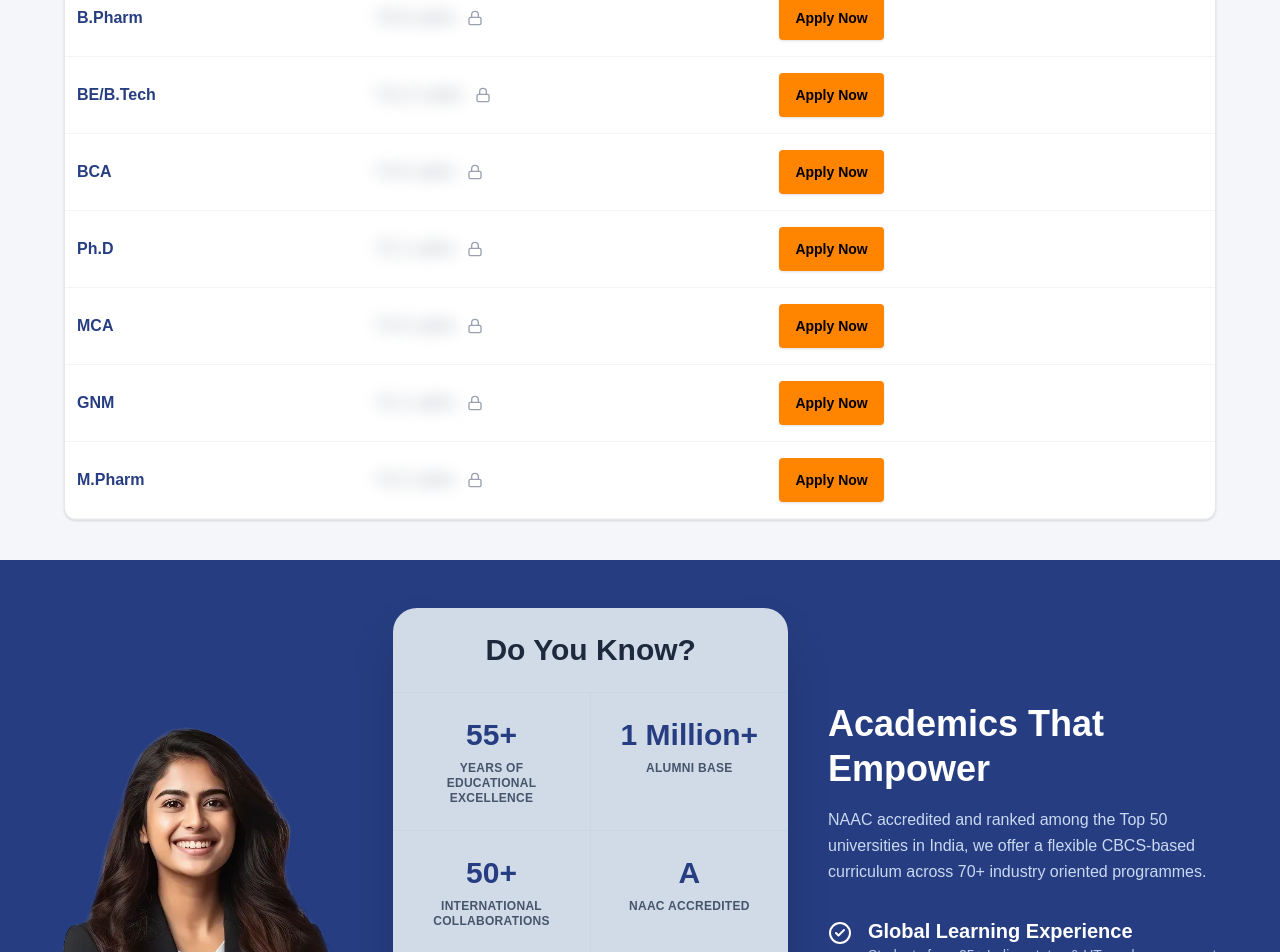
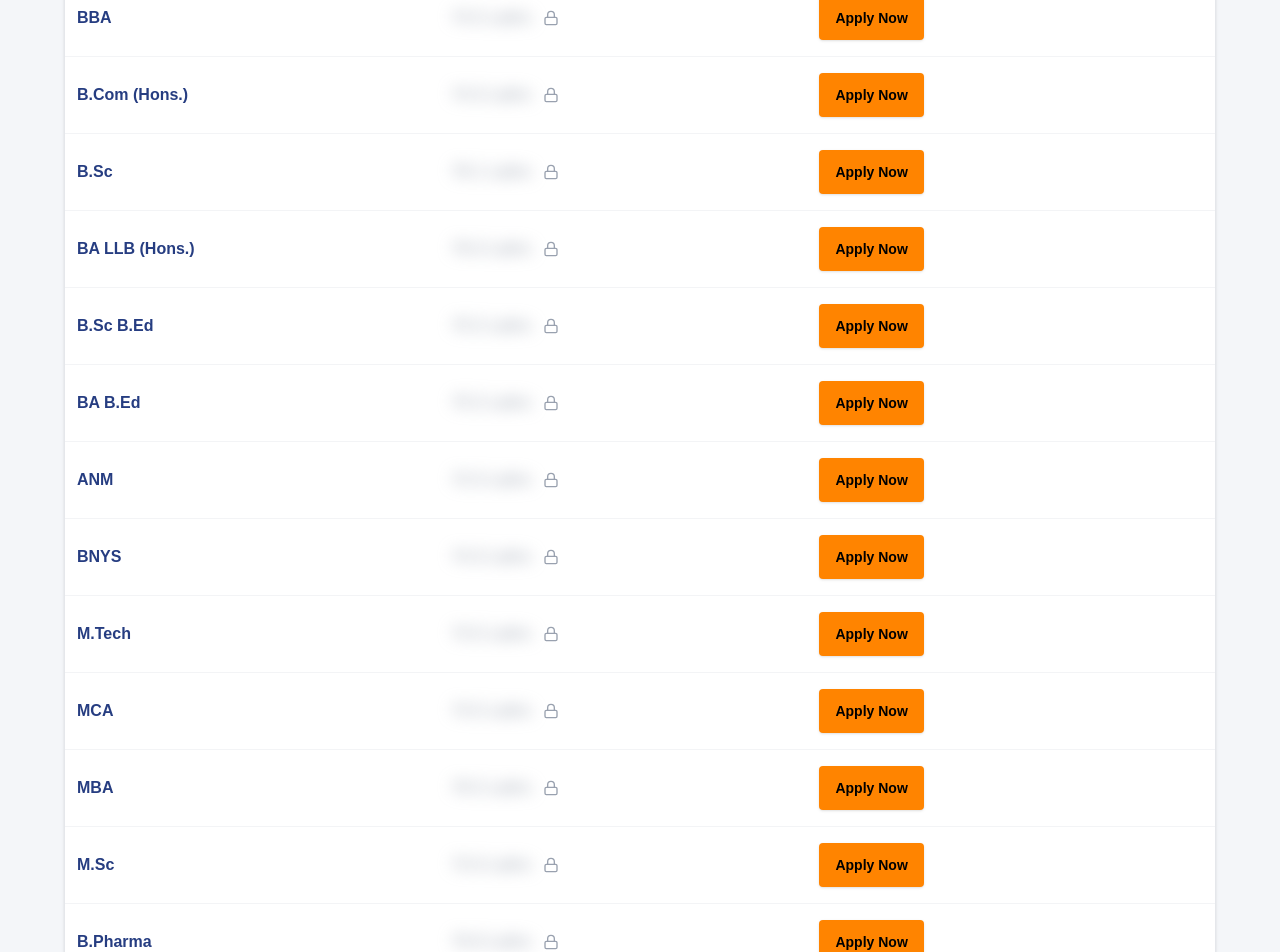
Before and after one commit to aragonani/sanskriti-university, a Next.js app: page /sanskriti-university in a window 1280 px wide. Shown: the part 2080-3032 px from the top of the page. Built offline with nearby package versions, Linux system fonts and the light colour scheme.

Commit message:
change the courses related to sanskriti university

```diff
--- a/components/courses-table.tsx
+++ b/components/courses-table.tsx
@@ -6,17 +6,29 @@ interface Props {
 }
 
 const CoursesTable = ({ handleOpenForm }: Props) => {
+
   const courses = [
-    { name: "B.Sc", fees: "₹8.1 Lakhs", eligibility: "10+2 with 45%", date: "5 Jan-31 Aug 2026" },
-    { name: "BBA", fees: "₹4.5 Lakhs", eligibility: "10+2 with 50%", date: "5 Jan-31 Aug 2026" },
-    { name: "B.Pharm", fees: "₹6.8 Lakhs", eligibility: "10+2 with 55%", date: "5 Jan-31 Aug 2026" },
-    { name: "BE/B.Tech", fees: "₹11.2 Lakhs", eligibility: "10+2 with 55%", date: "5 Jan-31 Aug 2026" },
-    { name: "BCA", fees: "₹3.9 Lakhs", eligibility: "10+2 with 50%", date: "5 Jan-31 Aug 2026" },
-    { name: "Ph.D", fees: "₹2.1 Lakhs", eligibility: "Post Graduation", date: "1 Jan-23 Jan 2026" },
-    { name: "MCA", fees: "₹3.5 Lakhs", eligibility: "Graduation with 50%", date: "5 Jan-31 Aug 2026" },
-    { name: "GNM", fees: "₹2.1 Lakhs", eligibility: "10+2 with 40%", date: "5 Jan-31 Aug 2026" },
-    { name: "M.Pharm", fees: "₹3.2 Lakhs", eligibility: "B.Pharm with 55%", date: "5 Jan-31 Aug 2026" },
-  ];
+  { name: "B.Tech", fees: "₹11.2 Lakhs", eligibility: "10+2 with 55%", date: "5 Jan-31 Aug 2026" },
+  { name: "BCA", fees: "₹3.9 Lakhs", eligibility: "10+2 with 50%", date: "5 Jan-31 Aug 2026" },
+  { name: "BBA", fees: "₹4.5 Lakhs", eligibility: "10+2 with 50%", date: "5 Jan-31 Aug 2026" },
+  { name: "B.Com (Hons.)", fees: "₹4.0 Lakhs", eligibility: "10+2 with 50%", date: "5 Jan-31 Aug 2026" },
+  { name: "B.Sc", fees: "₹8.1 Lakhs", eligibility: "10+2 with 45%", date: "5 Jan-31 Aug 2026" },
+  { name: "BA LLB (Hons.)", fees: "₹6.0 Lakhs", eligibility: "10+2 with 50%", date: "5 Jan-31 Aug 2026" },
+  { name: "B.Sc B.Ed", fees: "₹5.5 Lakhs", eligibility: "10+2 with 50%", date: "5 Jan-31 Aug 2026" },
+  { name: "BA B.Ed", fees: "₹5.5 Lakhs", eligibility: "10+2 with 50%", date: "5 Jan-31 Aug 2026" },
+  { name: "ANM", fees: "₹2.0 Lakhs", eligibility: "10+2 with 40%", date: "5 Jan-31 Aug 2026" },
+  { name: "BNYS", fees: "₹4.0 Lakhs", eligibility: "10+2 with 50%", date: "5 Jan-31 Aug 2026" },
+
+  { name: "M.Tech", fees: "₹3.5 Lakhs", eligibility: "Graduation with 55%", date: "5 Jan-31 Aug 2026" },
+  { name: "MCA", fees: "₹3.5 Lakhs", eligibility: "Graduation with 50%", date: "5 Jan-31 Aug 2026" },
+  { name: "MBA", fees: "₹6.5 Lakhs", eligibility: "Graduation with 50%", date: "5 Jan-31 Aug 2026" },
+  { name: "M.Sc", fees: "₹3.0 Lakhs", eligibility: "Graduation with 50%", date: "5 Jan-31 Aug 2026" },
+
+  { name: "B.Pharma", fees: "₹6.8 Lakhs", eligibility: "10+2 with 55%", date: "5 Jan-31 Aug 2026" },
+  { name: "D.Pharma", fees: "₹2.5 Lakhs", eligibility: "10+2 with 50%", date: "5 Jan-31 Aug 2026" },
+
+  { name: "Ph.D", fees: "₹2.1 Lakhs", eligibility: "Post Graduation", date: "1 Jan-23 Jan 2026" }
+];
 
   return (
     <section className="bg-[#f4f6f9] py-10 px-4">
--- a/components/register-form.tsx
+++ b/components/register-form.tsx
@@ -4,38 +4,41 @@ import { useState } from "react";
 import "../app/hero.css";
 
 const courses = [
-  "B.Tech - Computer Science & Engineering",
-  "B.Tech - Artificial Intelligence",
-  "B.Tech - Artificial Intelligence & Machine Learning",
-  "B.Tech - Artificial Intelligence & Data Science",
-  "B.Tech - Cyber Security",
-  "B.Tech - Data Science",
-  "B.Tech - Information Technology",
-  "B.Tech - Electronics & Communication Engineering",
-  "B.Tech - Mechanical Engineering",
-  "B.Tech - Civil Engineering",
-  "B.Tech - Electrical Engineering",
+  // UG Courses
+  "B.Tech - All Branches",
+  "BCA - All Branches",
+  "Polytechnic - Diploma",
+  "B.Com (Hons.)",
+  "BBA - All Branches",
+  "BA LLB (Hons.)",
+  "B.Sc B.Ed",
+  "BA B.Ed",
+  "ANM",
+  "MPT",
 
-  "BCA (Bachelor of Computer Applications)",
-  "BBA (Bachelor of Business Administration)",
-  "B.Com (Bachelor of Commerce)",
-  "B.Com (Hons.)",
-  "B.Sc (Computer Science)",
-  "B.Sc Nursing",
-  "B.Pharm (Bachelor of Pharmacy)",
+  "BNYS",
+  "B.Sc - Agriculture (Hons.)",
+  "B.Sc - Hotel Management",
+  "BA - Fashion",
+  "Diploma in Fashion",
+  "BA - Psychology (Hons.)",
+  "MA - Psychology",
 
-  "MBA (Master of Business Administration)",
-  "PGDM (Post Graduate Diploma in Management)",
-  "MCA (Master of Computer Applications)",
-  "M.Tech (Master of Technology)",
+  // PG Courses
+  "M.Tech - CSE",
+  "MCA",
+  "MBA - Dual",
+  "MBA - Agri-Business",
+  "M.Sc - Agriculture",
+  "B.Sc - Biotech",
+  "M.Sc - Biotech",
+  "B.Sc - Forensic",
+  "B.Com LLB (Hons.)",
+  "B.El.Ed",
 
-  "BCA + MCA (Integrated)",
-  "BBA + MBA (Integrated)",
-
-  "BA LLB",
-  "LLB",
-  "GNM (General Nursing & Midwifery)",
-  "D.Pharm (Diploma in Pharmacy)",
+  // Pharmacy
+  "B.Pharma",
+  "D.Pharma"
 ];
 
 const cities = [
```
